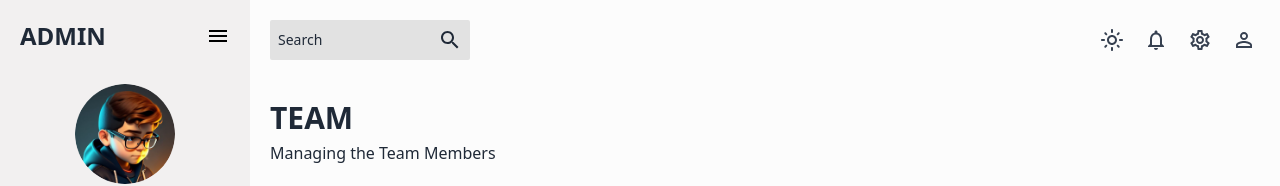
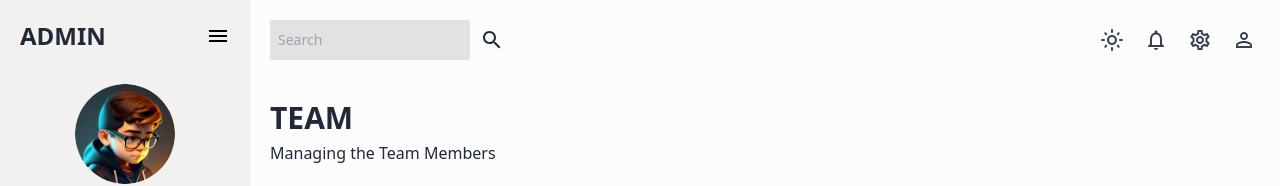
Before and after one commit to JentleJoe/react-admin, a React (Vite) app: page /team in a window 1280 px wide. Shown: the top 186 px of the page. Built offline with nearby package versions, Linux system fonts and the light colour scheme.

Commit message:
added search box to input field

```diff
--- a/src/scenes/global/Topbar.jsx
+++ b/src/scenes/global/Topbar.jsx
@@ -8,7 +8,7 @@ const Topbar = () => {
     <div className={`flex justify-between items-center w-full h-min `}>
       <div className={`topleft `}>
         <div className={`search-bx flex items-center justify-center p-2 ${ theme.searchboxBg } flex justify-between item-center w-[200px] rounded-sm`}>
-          <p className={` text-sm  ${ theme.text } `}>Search</p>
+            <input type="text" className={` text-sm  ${ theme.text } border-none bg-transparent outline-none `} placeholder="Search" />
           <SearchSharp className={` ${ theme.text }  `} />
         </div>
       </div>
```
